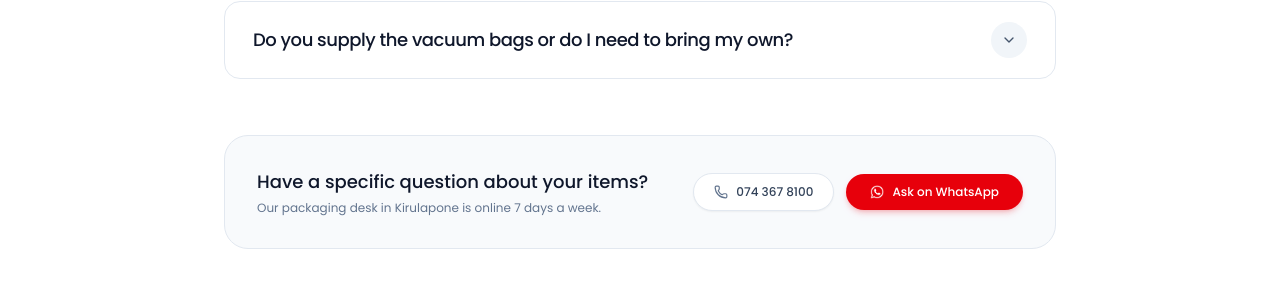
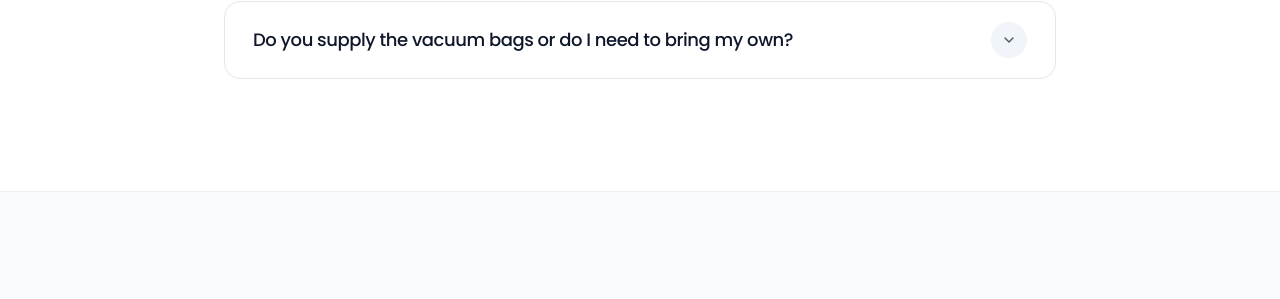
Before and after one commit to kavishkajnimsara-code/pearlxvacuum, a Next.js app: page / in a window 1280 px wide. Shown: the part 5930-6229 px from the top of the page. Built offline with nearby package versions, Linux system fonts and the light colour scheme.

Commit message:
Update website content and layout

```diff
--- a/src/components/FaqSection.tsx
+++ b/src/components/FaqSection.tsx
@@ -143,54 +143,6 @@ export default function FaqSection() {
           })}
         </div>
 
-        {/* Quick Assistance Strip */}
-        <div className="mt-10 sm:mt-14 p-5 sm:p-8 rounded-3xl bg-slate-50 border border-slate-200 flex flex-col sm:flex-row items-center justify-between gap-5 text-center sm:text-left">
-          <div>
-            <div className="font-medium text-slate-900 text-base sm:text-lg">
-              Have a specific question about your items?
-            </div>
-            <div className="text-xs text-slate-500 mt-1 font-normal">
-              Our packaging desk in Kirulapone is online 7 days a week.
-            </div>
-          </div>
-          <div className="flex flex-col sm:flex-row items-center gap-2.5 sm:gap-3 w-full sm:w-auto">
-            <a
-              href="tel:0743678100"
-              onClick={() => handleBtnClick("call")}
-              className="group w-full sm:w-auto justify-center inline-flex items-center gap-2 px-5 py-3 sm:py-2.5 rounded-full text-xs font-medium text-slate-700 bg-white border border-slate-200 hover:bg-slate-100 transition-all shadow-xs"
-            >
-              <Phone
-                className={`w-3.5 h-3.5 transition-all duration-300 ${
-                  clickedBtn === "call"
-                    ? "text-red-600 fill-red-600 scale-110"
-                    : "text-slate-500 group-hover:text-red-600 group-hover:fill-red-600 group-active:text-red-600 group-active:fill-red-600"
-                }`}
-              />
-              <span>074 367 8100</span>
-            </a>
-            <a
-              href="https://wa.me/94743678100?text=Hi%20Pearl-X%2C%20I%20have%20a%20question%20about%20vacuum%20packing."
-              target="_blank"
-              rel="noopener noreferrer"
-              onClick={() => handleBtnClick("wa")}
-              className={`w-full sm:w-auto justify-center inline-flex items-center gap-2 px-6 py-3 sm:py-2.5 rounded-full text-xs font-medium text-white transition-all shadow-md ${
-                clickedBtn === "wa"
-                  ? "bg-[#25D366] shadow-emerald-500/25"
-                  : "bg-red-600 hover:bg-[#25D366] active:bg-[#25D366] shadow-red-600/20"
-              }`}
-            >
-              <Image
-                src="/images/whatsapp-cta.png"
-                alt="WhatsApp"
-                width={14}
-                height={14}
-                className="w-3.5 h-3.5 object-contain"
-              />
-              <span>Ask on WhatsApp</span>
-            </a>
-          </div>
-        </div>
-
       </div>
     </section>
   );
```
